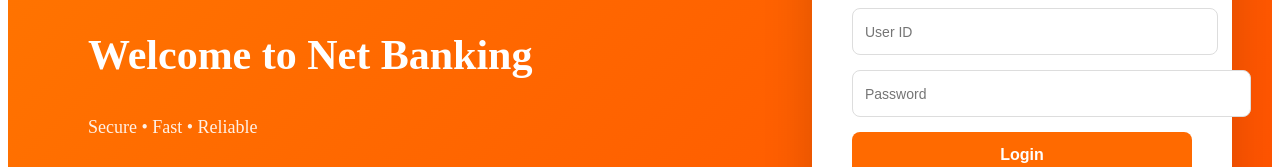
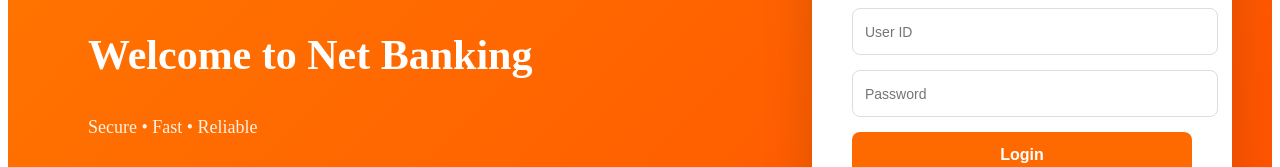
Before and after one commit to Yaganti-Spandana/farm, a React (Create React App) app: page /login in a window 1280 px wide. Shown: the part 439-606 px from the top of the page. Built offline with nearby package versions, Linux system fonts and the light colour scheme; some icons are missing.

Commit message:
Update login.css

```diff
--- a/src/components/navbar/login.css
+++ b/src/components/navbar/login.css
@@ -112,7 +112,6 @@
 
 .password-wrapper input {
   width: 100%;
-  padding-right: 45px; /* space for eye */
 }
 
 .eye-icon {
```
